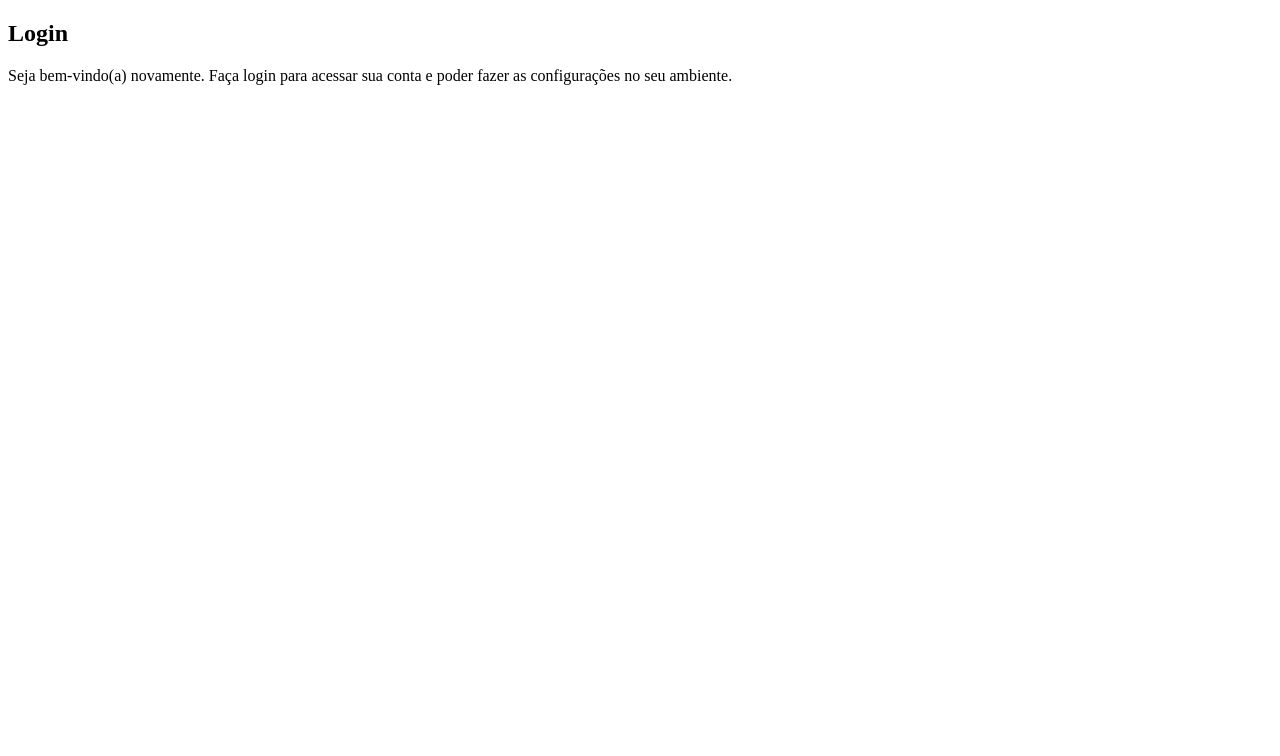
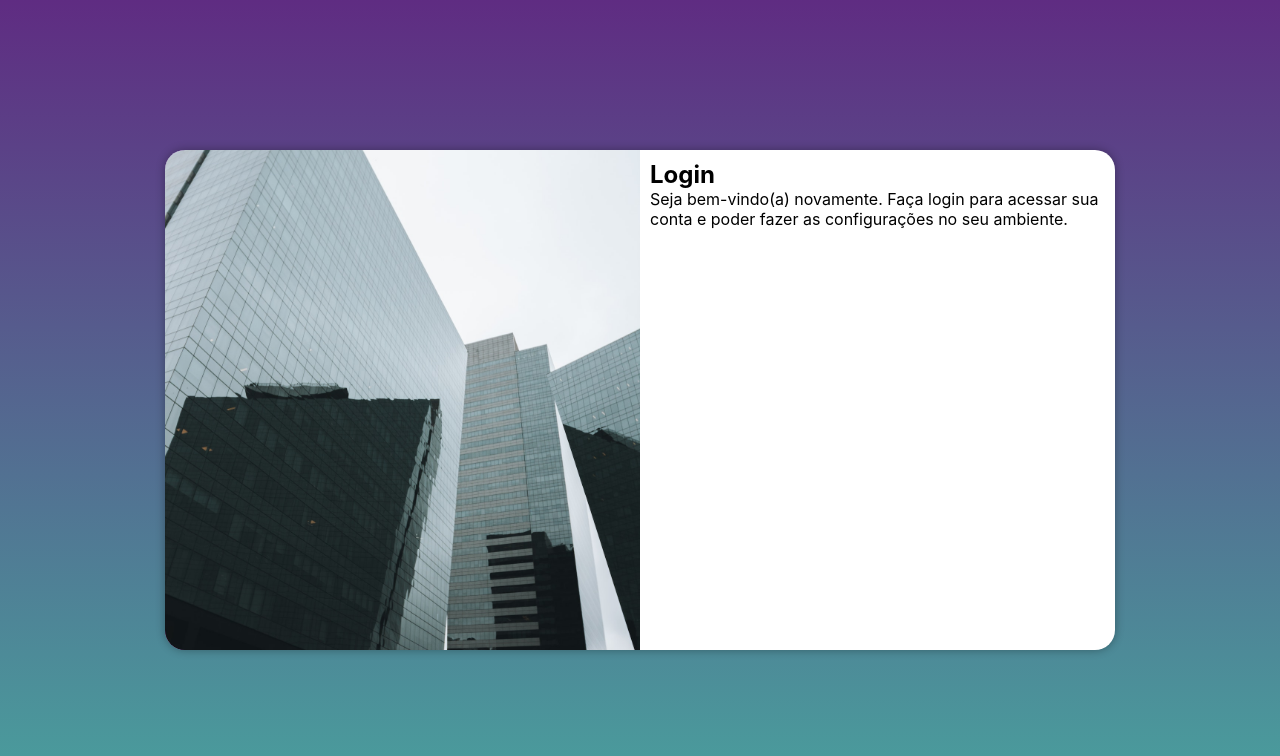
Before and after one commit to douglasbarbosz/projeto-login, a plain HTML site: page index.html in a window 1280 px wide. Drawn offline with Linux system fonts and the light colour scheme.

Commit message:
media query criadas

```diff
--- /dev/null
+++ b/estilos/media-query.css
@@ -0,0 +1,50 @@
+@charset "UTF-8";
+
+:root {
+    --cor_lilas: #5f2c82;
+    --cor-verde: #49a09d;
+}
+
+@media screen and (min-width: 768px) and (max-width: 992px) {
+    body {
+        background-image: linear-gradient(to top, var(--cor-verde), var(--cor_lilas));
+    }
+
+    section#login {
+        width: 90vw;
+    }
+
+    section#login > div#imagem {
+        float: left;
+        width: 30%;
+        height: 100%;
+    }
+
+    section#login > div#formulario {
+        float: right;
+        width: 70%;
+        height: 100%;
+    }
+}
+
+@media screen and (min-width: 992px) {
+    body {
+        background-image: linear-gradient(to top, var(--cor-verde), var(--cor_lilas));
+    }
+
+    section#login {
+        width: 950px;
+    }
+
+    section#login > div#imagem {
+        float: left;
+        width: 50%;
+        height: 100%;
+    }
+
+    section#login > div#formulario {
+        float: right;
+        width: 50%;
+        height: 100%;
+    }
+}
--- a/estilos/style.css
+++ b/estilos/style.css
@@ -1,6 +1,52 @@
 @charset "UTF-8";
 
-/*
-verde: #49a09d
-lilás: #5f2c82
-*/
+:root {
+    --cor_lilas: #5f2c82;
+    --cor-verde: #49a09d;
+}
+
+* {
+    margin: 0px;
+    padding: 0px;
+    font-family: -apple-system, BlinkMacSystemFont, 'Segoe UI', Roboto, Oxygen, Ubuntu, Cantarell, 'Open Sans', 'Helvetica Neue', sans-serif;
+    box-sizing: border-box;
+}
+
+body, html {
+    background-color: var(--cor_lilas);
+    height: 100vh;
+    width: 100vw;
+}
+
+main {
+    height: 100vh;
+    width: 100vw;
+    position: relative;
+}
+
+section#login {
+    background-color: white;
+    width: 250px;
+    height: 500px;
+    border-radius: 20px;
+    position: absolute;
+    top: 50%;
+    left: 50%;
+    transform: translate(-50%, -50%);
+    overflow: hidden;
+    box-shadow: 0px 0px 10px rgba(0, 0, 0, 0.329);
+    transition: width .2s, height .2s;
+    transition-timing-function: ease;
+}
+
+section#login > div#imagem {
+    background: var(--cor_lilas) url(../imagens/predio.jpg) no-repeat center bottom;
+    background-size: cover;
+    height: 200px;
+    display: block;
+}
+
+section#login > div#formulario {
+    padding: 10px;
+    display: block;
+}
--- a/index.html
+++ b/index.html
@@ -5,18 +5,18 @@
     <meta name="viewport" content="width=device-width, initial-scale=1.0">
     <title>Login</title>
     <link rel="stylesheet" href="estilos/style.css">
+    <link rel="stylesheet" href="estilos/media-query.css">
 </head>
 <body>
     <main>
         <section id="login">
-            <div id="imagem">
-
-            </div>
+            <div id="imagem"></div>
 
             <div id="formulario">
                 <h1>Login</h1>
                 <p>Seja bem-vindo(a) novamente. Faça login para acessar sua conta e poder fazer as configurações no seu ambiente.</p>
                 <form action="login.php" method="post">
+
 
                 </form>
             </div>
```
Also changed, not shown: imagens/predio.jpg (renamed from imagens/pexels-vinícius-estevão-2896034.jpg).
